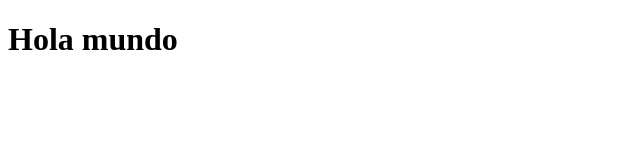
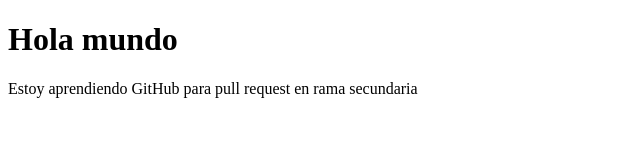
Before and after one commit to vallalodid2/proyecto-html, a plain HTML site: page index.html in a window 1280 px wide. Shown: the whole page, without its empty margins (0-640 px from the left). Drawn offline with Linux system fonts and the light colour scheme.

Commit message:
agregar parrafo
probando desde rama secundaria para pull request

```diff
--- a/index.html
+++ b/index.html
@@ -8,5 +8,6 @@
   </head>
   <body>
     <h1>Hola mundo</h1>
+    <p>Estoy aprendiendo GitHub para pull request en rama secundaria</p>
   </body>
 </html>
```
